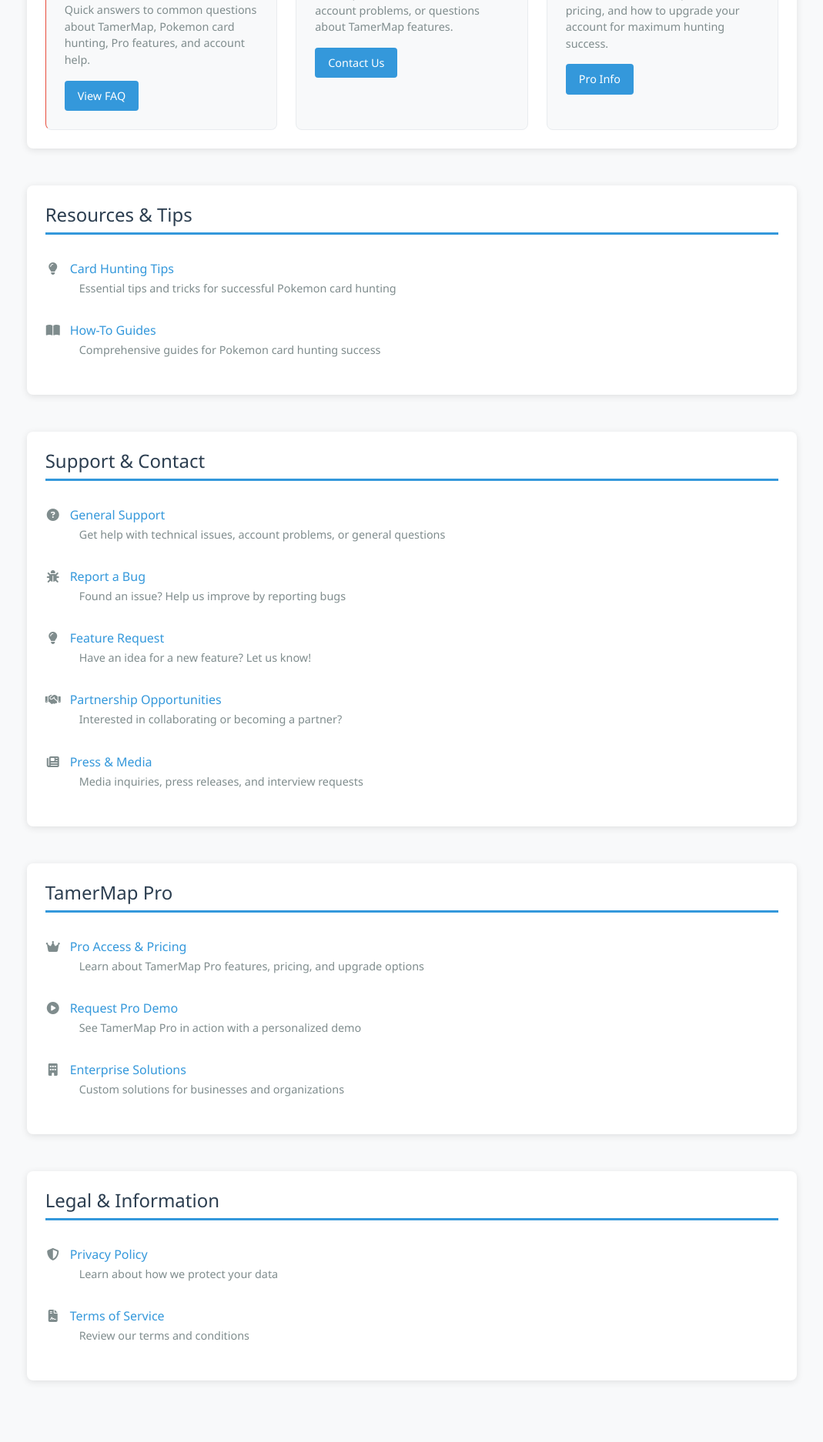
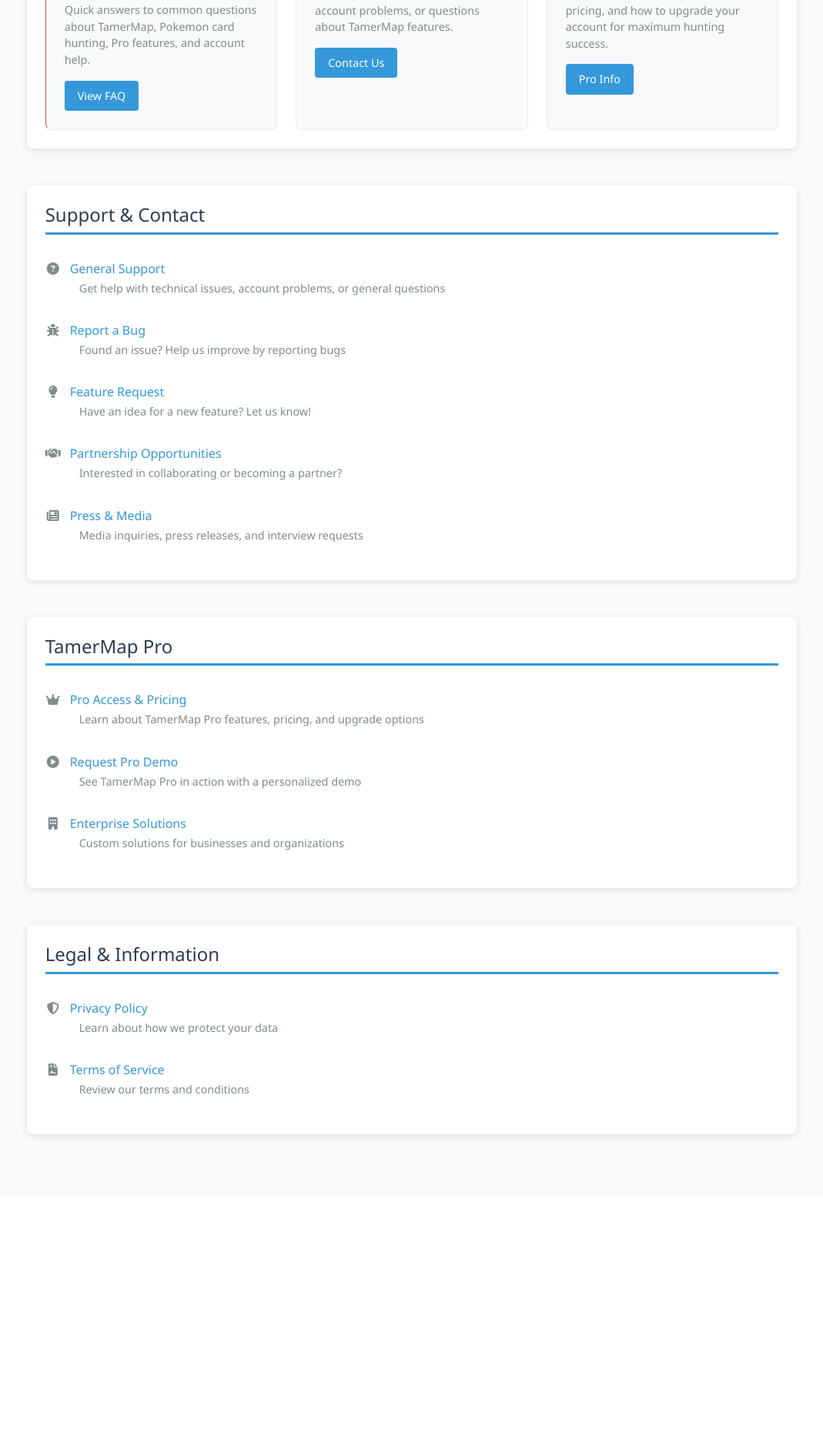
Before and after one commit to mdevore111/tamermap2, a Flask app: page /sitemap in a window 1280 px wide. Shown: the part 1764-3638 px from the top of the page at 77% size, without its empty margins (105-1174 px from the left). After the commit the page ends 3243 px from the top, so only its background shows below. Run offline with Flask 3, Linux system fonts and the light colour scheme; parts of the project's set-up code (start-up, migrations or seed data) failed here and were passed over; some libraries are stand-ins or nearby versions.

Commit message:
Remove redundant Resources & Tips section from sitemap - content already covered in other sections

```diff
--- a/templates/sitemap.html
+++ b/templates/sitemap.html
@@ -264,25 +264,7 @@
 
 
 
-    <div class="sitemap-section">
-        <h2>Resources & Tips</h2>
-        <ul class="sitemap-list">
-            <li>
-                <a href="{{ url_for('public.card_hunting_tips') }}">
-                    <i class="fas fa-lightbulb"></i>
-                    Card Hunting Tips
-                </a>
-                <div class="sitemap-description">Essential tips and tricks for successful Pokemon card hunting</div>
-            </li>
-            <li>
-                <a href="{{ url_for('public.how_to') }}">
-                    <i class="fas fa-book-open"></i>
-                    How-To Guides
-                </a>
-                <div class="sitemap-description">Comprehensive guides for Pokemon card hunting success</div>
-            </li>
-        </ul>
-    </div>
+
 
     <div class="sitemap-section">
         <h2>Support & Contact</h2>
```
